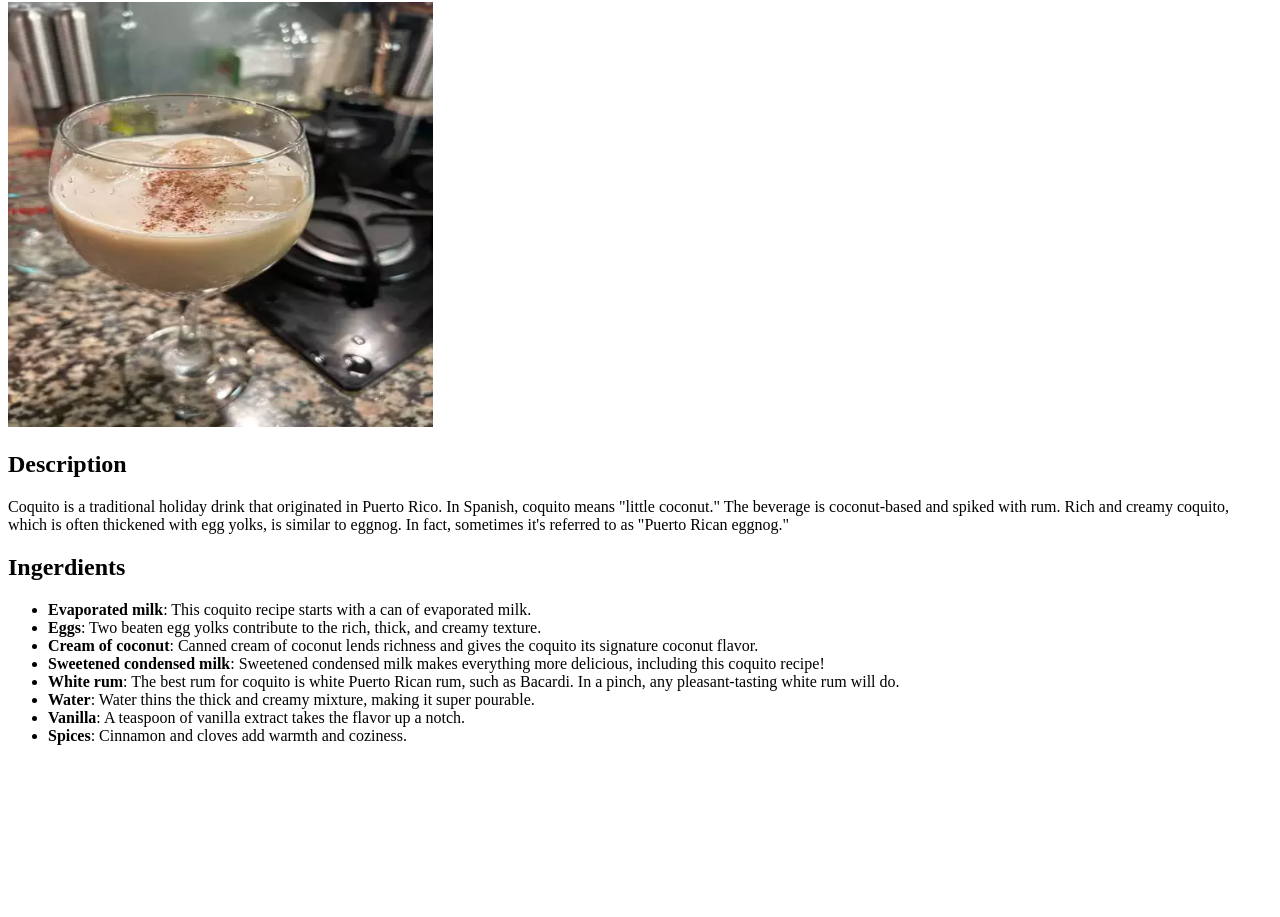
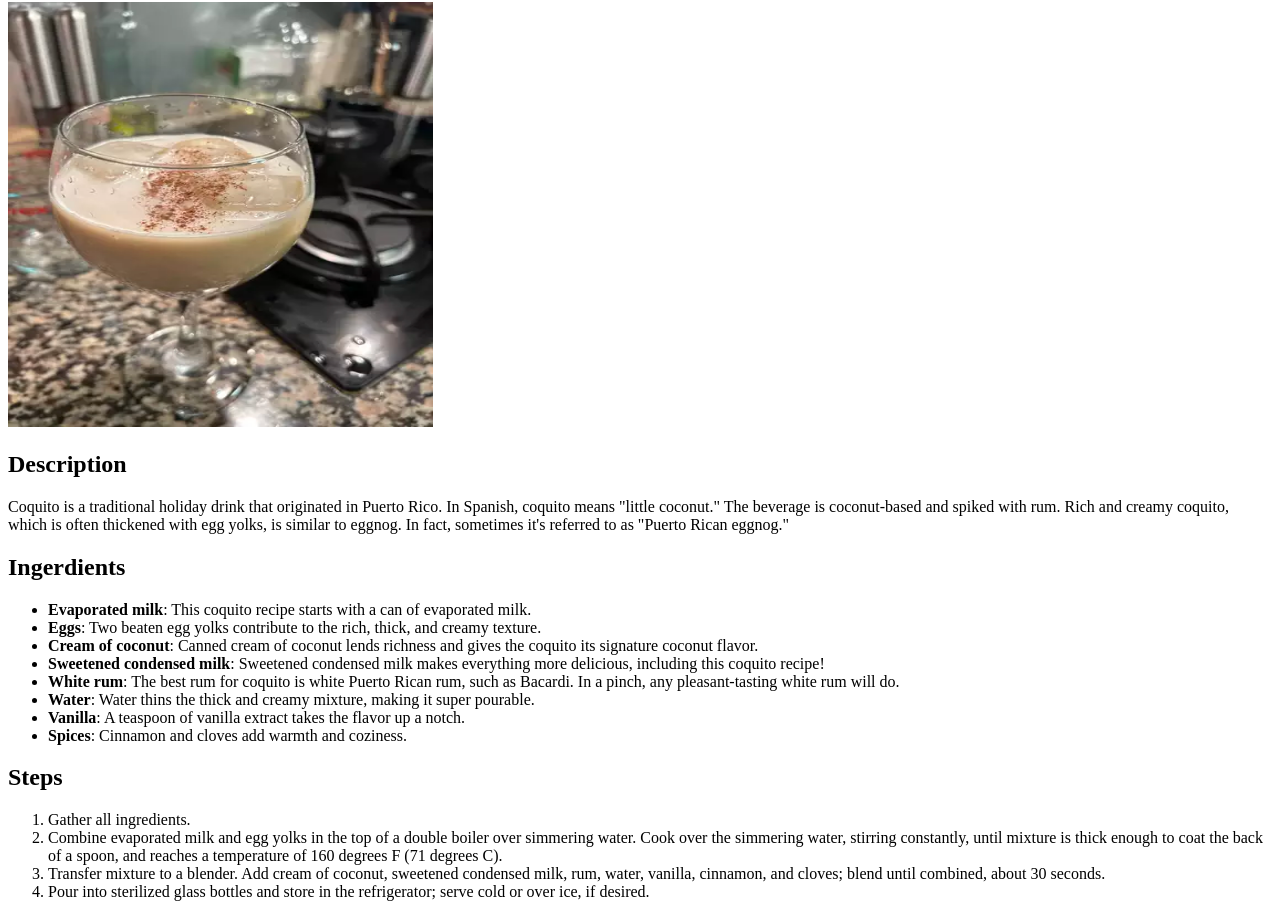
Before and after one commit to echoi2/odin-recipes, a plain HTML site: page recipes/coquito.html in a window 1280 px wide. Shown: the part 78-995 px from the top of the page. Before the commit the page ends 839 px from the top, so only its background shows below. Drawn offline with Linux system fonts and the light colour scheme.

Commit message:
feat: add steps in making a coquito
The tags used:
h2 -> displays title "Steps"
ol -> creates a 123 type list that will give step by step instructions
when making a coquito
li -> represents individual steps being added into the ordered list

```diff
--- a/recipes/coquito.html
+++ b/recipes/coquito.html
@@ -31,5 +31,15 @@
 </li>
 		</ul>
 
+		<h2>Steps</h2>
+		<ol>
+			<li>Gather all ingredients.
+
+</li>
+			<li>Combine evaporated milk and egg yolks in the top of a double boiler over simmering water. Cook over the simmering water, stirring constantly, until mixture is thick enough to coat the back of a spoon, and reaches a temperature of 160 degrees F (71 degrees C).</li>
+			<li>Transfer mixture to a blender. Add cream of coconut, sweetened condensed milk, rum, water, vanilla, cinnamon, and cloves; blend until combined, about 30 seconds.</li>
+			<li>Pour into sterilized glass bottles and store in the refrigerator; serve cold or over ice, if desired.</li>
+		</ol>
+
 	</body>
 </html>
```
